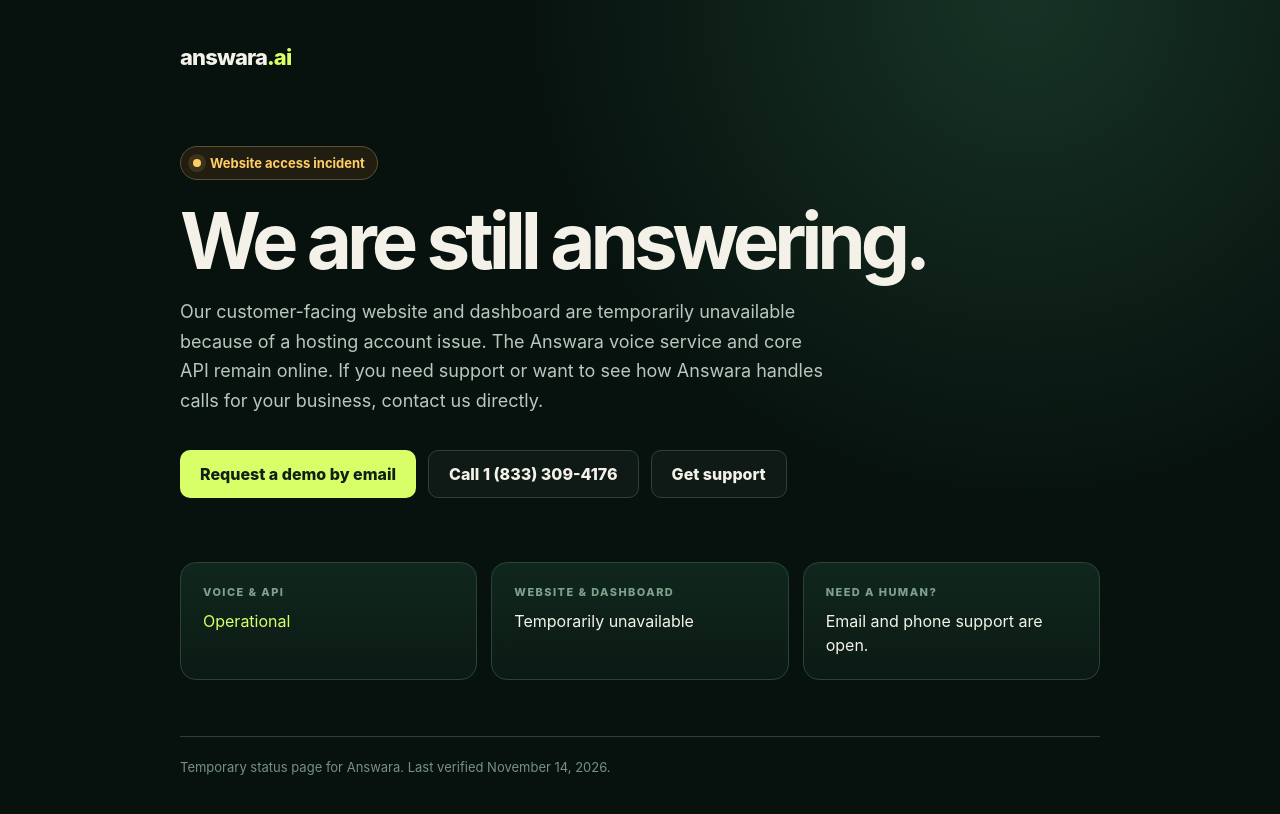
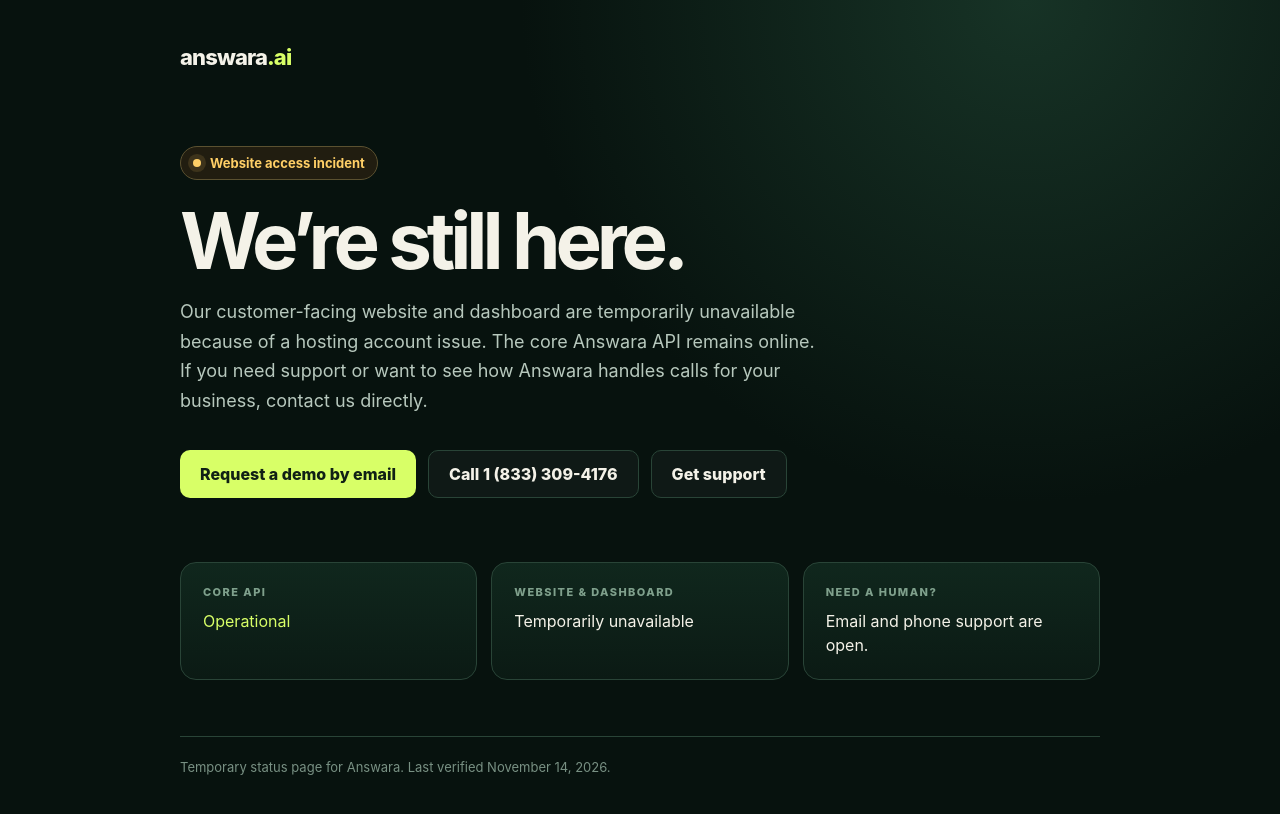
Before and after one commit to sschaefer8/answara-status, a plain HTML site: page index.html in a window 1280 px wide. Drawn offline with Linux system fonts and the light colour scheme.

Commit message:
fix: limit status claim to verified API health

```diff
--- a/index.html
+++ b/index.html
@@ -15,15 +15,15 @@
     <header class="brand">answara<span>.ai</span></header>
     <main>
       <div class="eyebrow"><span class="dot"></span> Website access incident</div>
-      <h1>We are still answering.</h1>
-      <p>Our customer-facing website and dashboard are temporarily unavailable because of a hosting account issue. The Answara voice service and core API remain online. If you need support or want to see how Answara handles calls for your business, contact us directly.</p>
+      <h1>We’re still here.</h1>
+      <p>Our customer-facing website and dashboard are temporarily unavailable because of a hosting account issue. The core Answara API remains online. If you need support or want to see how Answara handles calls for your business, contact us directly.</p>
       <div class="actions">
         <a class="btn primary" href="mailto:sales@answara.ai?subject=Answara%20demo%20request">Request a demo by email</a>
         <a class="btn secondary" href="tel:+18333094176">Call 1 (833) 309-4176</a>
         <a class="btn secondary" href="mailto:support@answara.ai?subject=Answara%20support%20request">Get support</a>
       </div>
       <section class="grid" aria-label="Current service status">
-        <div class="card"><div class="label">Voice & API</div><div class="value ok">Operational</div></div>
+        <div class="card"><div class="label">Core API</div><div class="value ok">Operational</div></div>
         <div class="card"><div class="label">Website & dashboard</div><div class="value">Temporarily unavailable</div></div>
         <div class="card"><div class="label">Need a human?</div><div class="value">Email and phone support are open.</div></div>
       </section>
```
